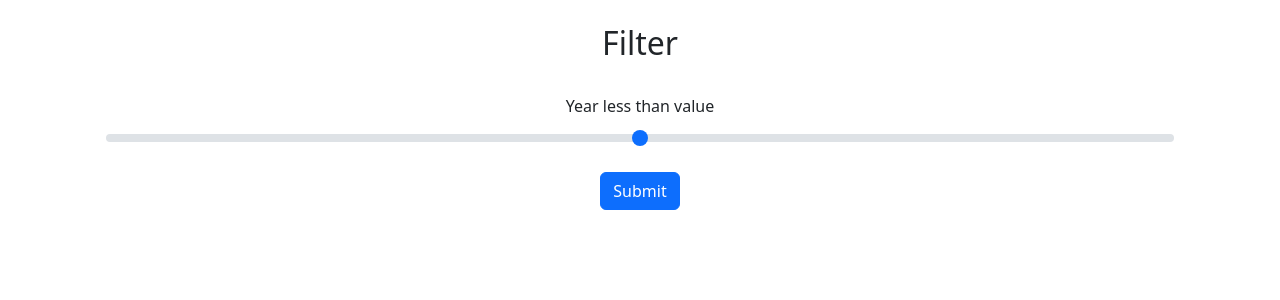
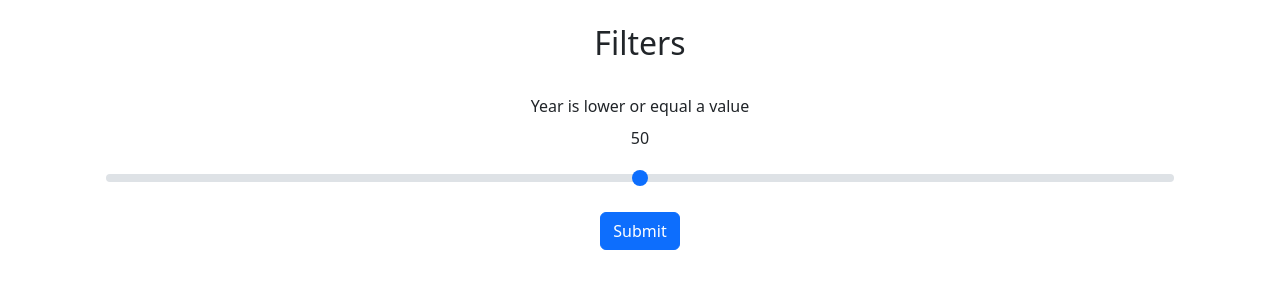
Before and after one commit to VetalM84/flaskMongo, a Flask app: template templates/filter.html in a window 1280 px wide. Shown: the part 72-372 px from the top of the page. Run offline with Flask 2, Linux system fonts and the light colour scheme; the template is opened without the code that fills it, so the values that code supplies are empty; some libraries are stand-ins or nearby versions.

Commit message:
Add js to slider

```diff
--- a/templates/filter.html
+++ b/templates/filter.html
@@ -2,12 +2,14 @@
 
 {% block content %}
 	<div class="container text-center">
-		<h1 class="h2">Filter</h1>
+		<h1 class="h2">Filters</h1>
 		<div class="row">
 			<div class="col p-4">
 				<form method="post" name="yearRangeForm">
-						<label for="yearRangeSlider" class="form-label">Year less than value</label>
-						<input type="range" class="form-range" min="{{ year[0]["min_val"] }}" max="{{ year[0]["max_val"] }}" name="yearRangeSlider">
+					<label for="yearRangeSlider" class="form-label">Year is lower or equal a value</label>
+					<p id="rangeValue"></p>
+					<input type="range" class="form-range" min="{{ year[0]["min_val"] }}" max="{{ year[0]["max_val"] }}"
+					       name="yearRangeSlider" id="yearRangeSlider" onchange="updateRangeValue(this.value)">
 					<button type="submit" class="btn btn-primary mt-3">Submit</button>
 				</form>
 			</div>
@@ -20,4 +22,14 @@
 			{% endfor %}
 		</div>
 	</div>
+
+	<script>
+      function updateRangeValue(val) {
+          document.getElementById('rangeValue').innerText = val;
+      }
+
+      document.addEventListener('DOMContentLoaded', function () {
+          document.getElementById('rangeValue').innerHTML = document.getElementById('yearRangeSlider').value;
+      });
+	</script>
 {% endblock %}
```
Also changed, not shown: routes.py (+1 -8 lines). Lines whose indentation alone changed are shown as unchanged.
